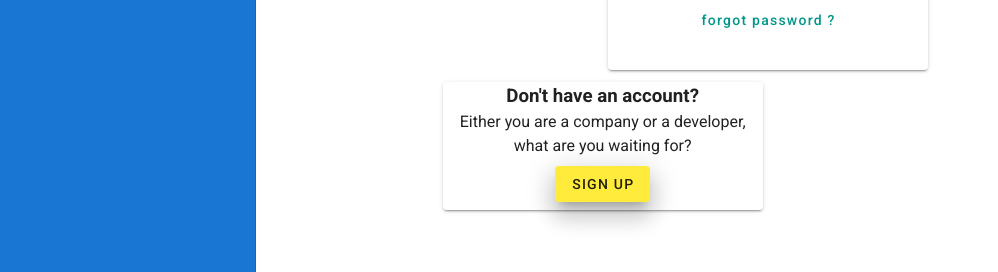
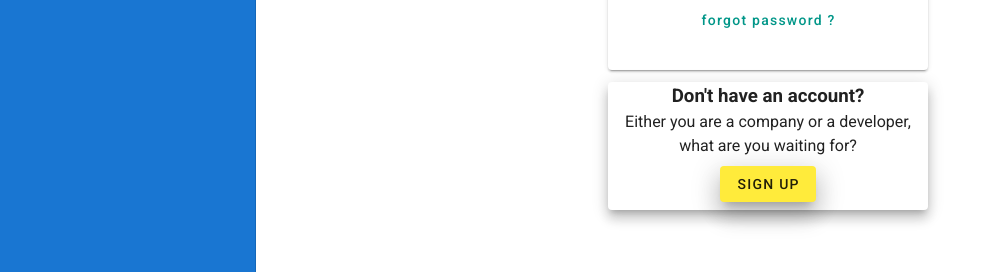
Before and after one commit to draddo11/vuetifyTodo, a Vue app: page /signin in a window 1280 px wide. Shown: the part 481-753 px from the top of the page, without its empty margins (0-998 px from the left). Built offline with nearby package versions, Linux system fonts and the light colour scheme.

Commit message:
sign up card aligned in sign in component

```diff
--- a/src/views/SignIn.vue
+++ b/src/views/SignIn.vue
@@ -120,9 +120,10 @@
 
     </v-form>
     </v-card>
-     <v-col class="text-center" md="8" cols="12">
+     <v-col class="text-center"  cols="12">
     <v-card   color="#fff"
-            light
+              elevation="9"
+              light
               max-width="320"
              position= "left"
              max-height="220px"
```
